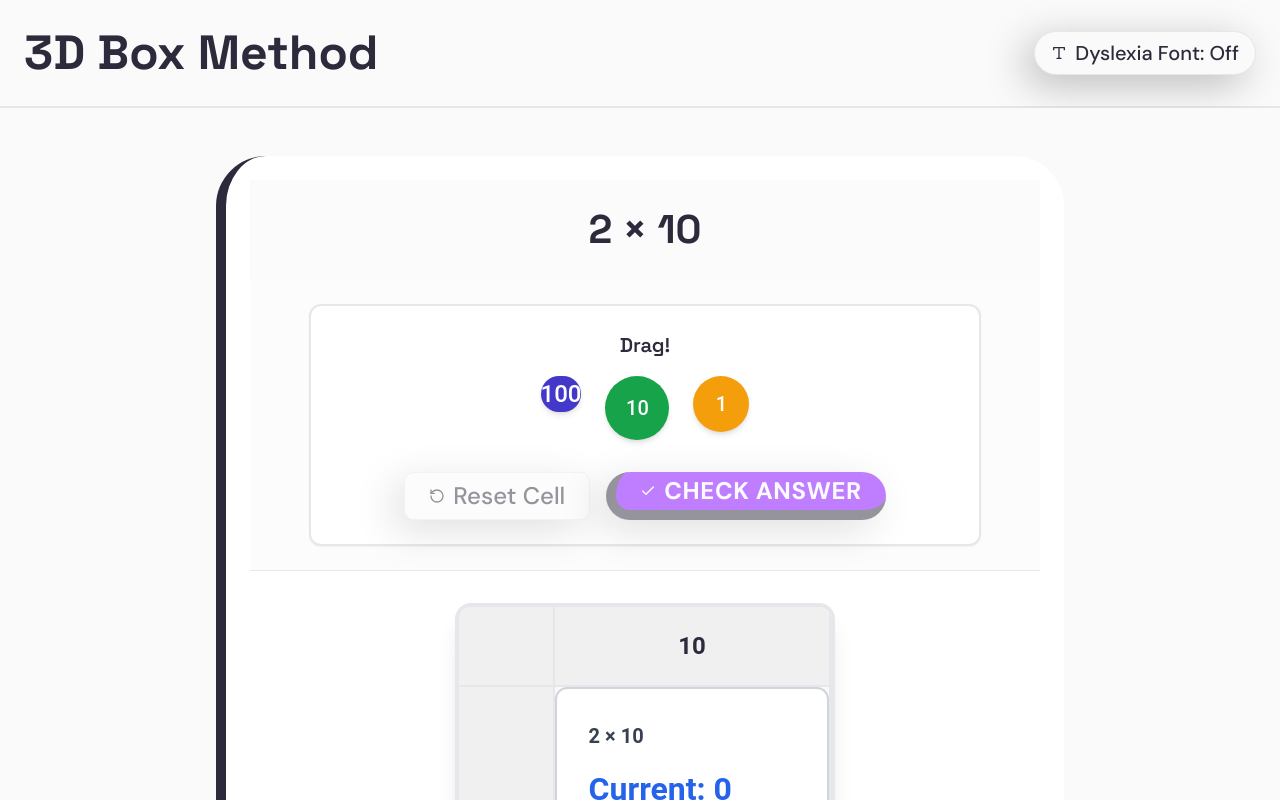
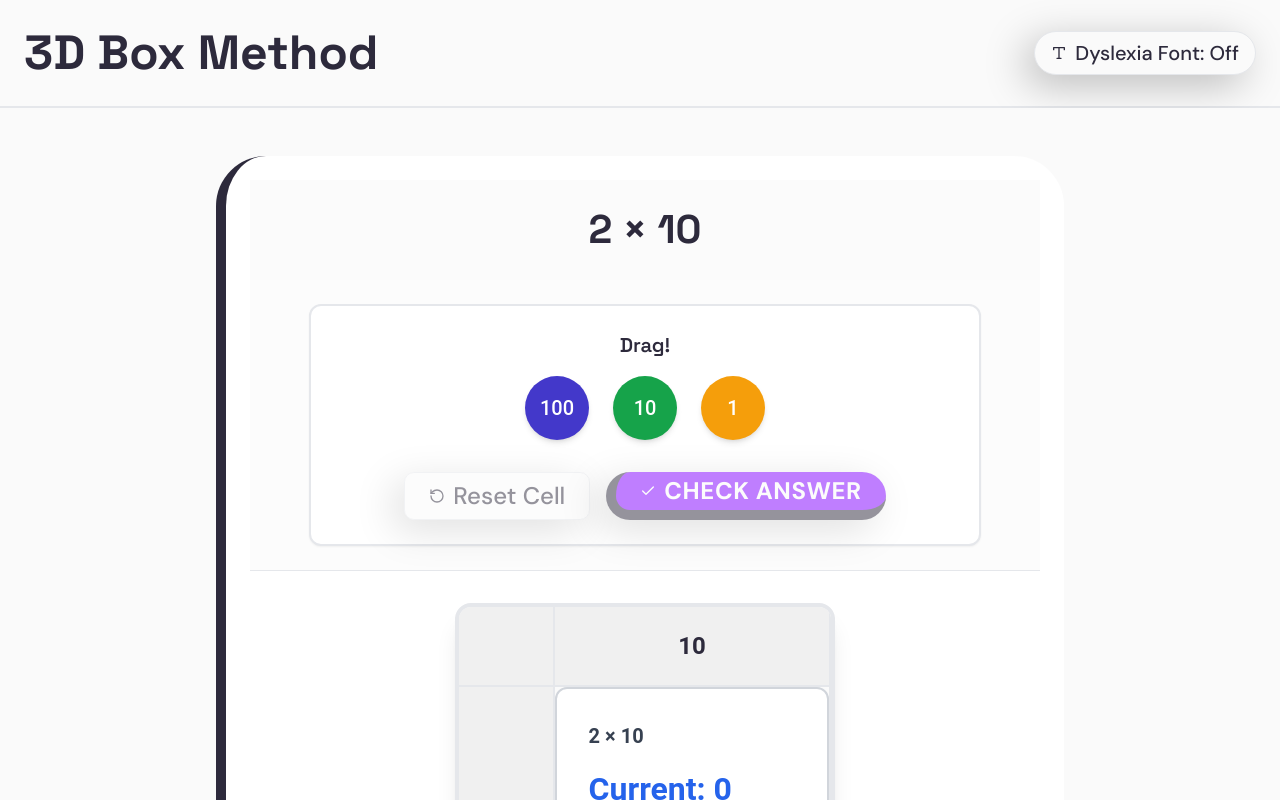
Before and after one commit to fredbjornbak/multiplication-2x2digits, a React (Vite) app: page /box in a window 1280 px wide. Built offline with nearby package versions, Linux system fonts and the light colour scheme.

Commit message:
Fix: Ensure circles have consistent size
Refactor circle sizes in InteractiveCircle and StrokeCircle components to maintain visual consistency.

```diff
--- a/src/components/MathBlock.tsx
+++ b/src/components/MathBlock.tsx
@@ -23,17 +23,17 @@ const MathBlock: React.FC<MathBlockProps> = ({
 }) => {
   // Define different styles based on block value (made smaller)
   const getBlockStyles = () => {
-    const baseStyles = "flex items-center justify-center font-medium text-white rounded-md transition-all relative group cursor-pointer";
+    const baseStyles = "flex items-center justify-center font-medium text-white rounded-md transition-all relative group cursor-pointer w-16 h-16 text-lg shadow-md";
 
     switch (value) {
       case 1:
-        return cn(baseStyles, "w-14 h-14 text-lg bg-amber-500 hover:bg-amber-600 shadow-md", isDraggable ? "cursor-grab active:cursor-grabbing" : "", className);
+        return cn(baseStyles, "bg-amber-500 hover:bg-amber-600", isDraggable ? "cursor-grab active:cursor-grabbing" : "", className);
       case 10:
-        return cn(baseStyles, "w-16 h-16 text-lg bg-green-600 hover:bg-green-700 shadow-md", isDraggable ? "cursor-grab active:cursor-grabbing" : "", className);
+        return cn(baseStyles, "bg-green-600 hover:bg-green-700", isDraggable ? "cursor-grab active:cursor-grabbing" : "", className);
       case 100:
-        return cn(baseStyles, "w-18 h-18 text-xl bg-indigo-700 hover:bg-indigo-800 shadow-md", isDraggable ? "cursor-grab active:cursor-grabbing" : "", className);
+        return cn(baseStyles, "bg-indigo-700 hover:bg-indigo-800", isDraggable ? "cursor-grab active:cursor-grabbing" : "", className);
       default:
-        return cn(baseStyles, "w-14 h-14 text-lg bg-amber-500 hover:bg-amber-600 shadow-md", isDraggable ? "cursor-grab active:cursor-grabbing" : "", className);
+        return cn(baseStyles, "bg-amber-500 hover:bg-amber-600", isDraggable ? "cursor-grab active:cursor-grabbing" : "", className);
     }
   };
 
```
